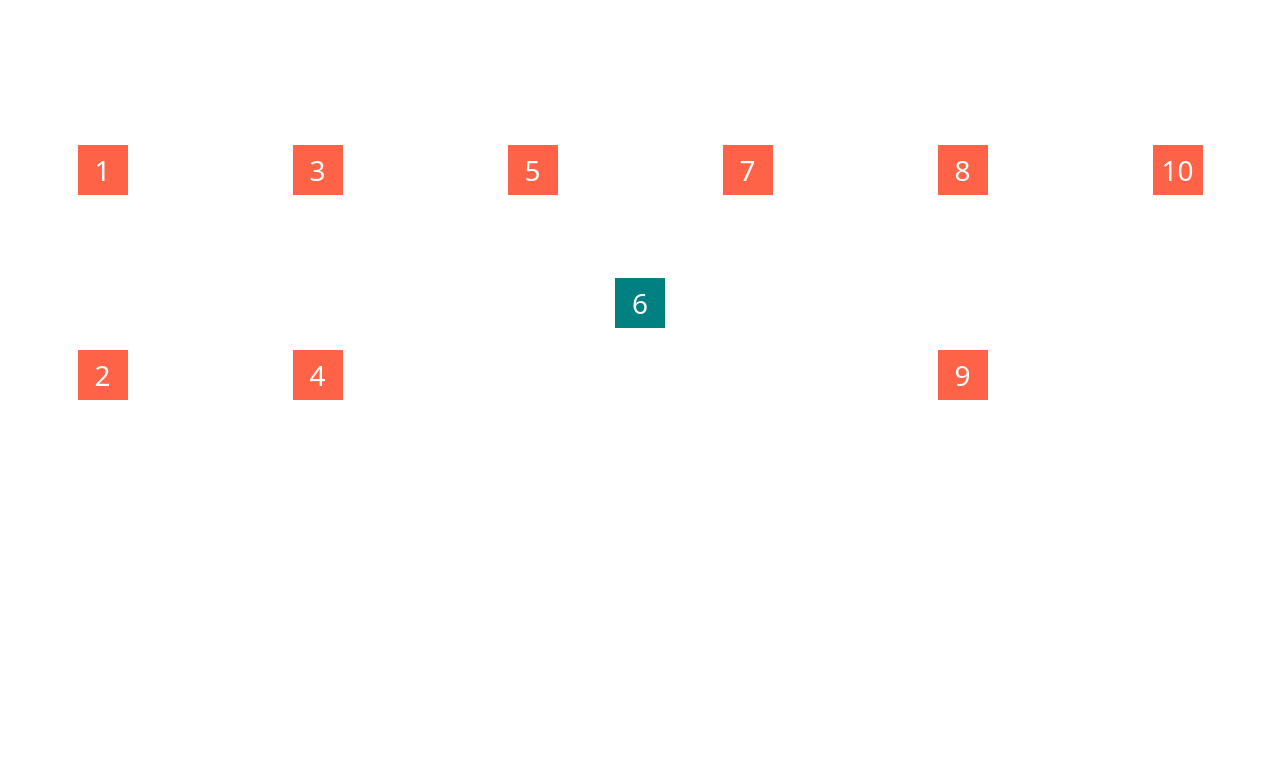
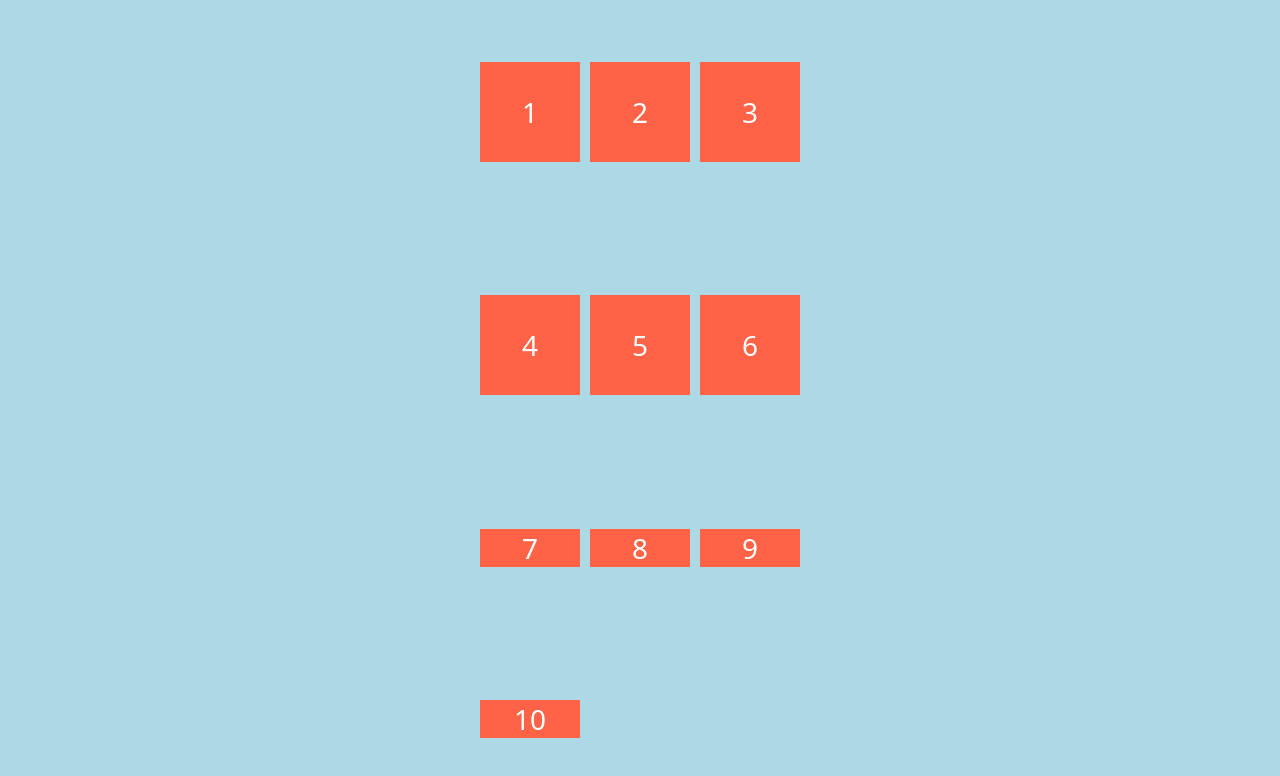
Before and after one commit to parangwave/css-layout-master-class, a website built with Vite: page index.html in a window 1280 px wide. Built offline with nearby package versions, Linux system fonts and the light colour scheme.

Commit message:
Grid - justify/align/place-content for how to sort grid cells w/ extra space(px sizing)

```diff
--- a/index.html
+++ b/index.html
@@ -4,7 +4,7 @@
     <meta charset="UTF-8" />
     <meta name="viewport" content="width=device-width, initial-scale=1.0" />
     <link rel="stylesheet" href="/style.css" />
-    <title>Grid - justify/align/place-items/self for how to sort contents in grid cells</title>
+    <title>Grid - justify/align/place-content for how to sort grid cells w/ extra space(px sizing)</title>
   </head>
   <body>
     <div class="father">
--- a/style.css
+++ b/style.css
@@ -7,22 +7,17 @@ body {
 
 .father {
   display: grid;
-  min-height: 50vh;
   gap: 10px;
-  grid-template-columns: repeat(2, 1fr);
-  grid-template-rows: repeat(2, 1fr);
-  grid-auto-rows: 1fr;
-  grid-auto-columns: 1fr;
-  grid-auto-flow: column;
-  /* justify-items: stretch; */ /* w/ no size */
-  /* justify-items: center;
-  align-items: end; */
-  place-items: end center; /* 세로 가로 */
+  height: 100vh;
+  grid-template-columns: repeat(3, 100px);
+  grid-template-rows: repeat(2, 100px);
+  background-color: lightblue;
+  /* justify-content: center;
+  align-content: space-around; */
+  place-content: space-around center; /* align justify */
 }
 
 .child {
-  width: 50px;
-  height: 50px;
   background-color: tomato;
   color: white;
   font-size: 28px;
@@ -30,11 +25,3 @@ body {
   justify-content: center;
   align-items: center;
 }
-
-.child:nth-child(6) {
-  background-color: teal;
-  /* align-self: center;
-  justify-self: end; */
-  place-self: center;
-  grid-column: span 2;
-}
```
